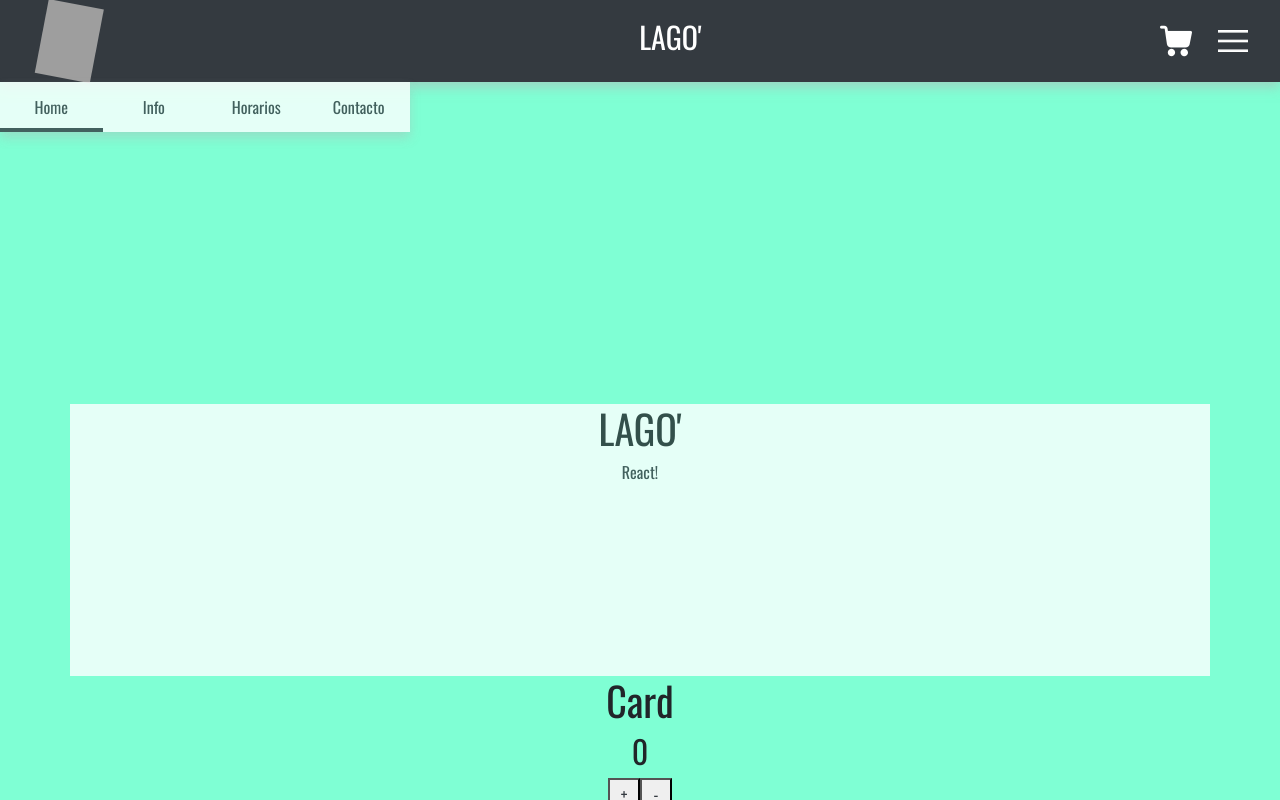
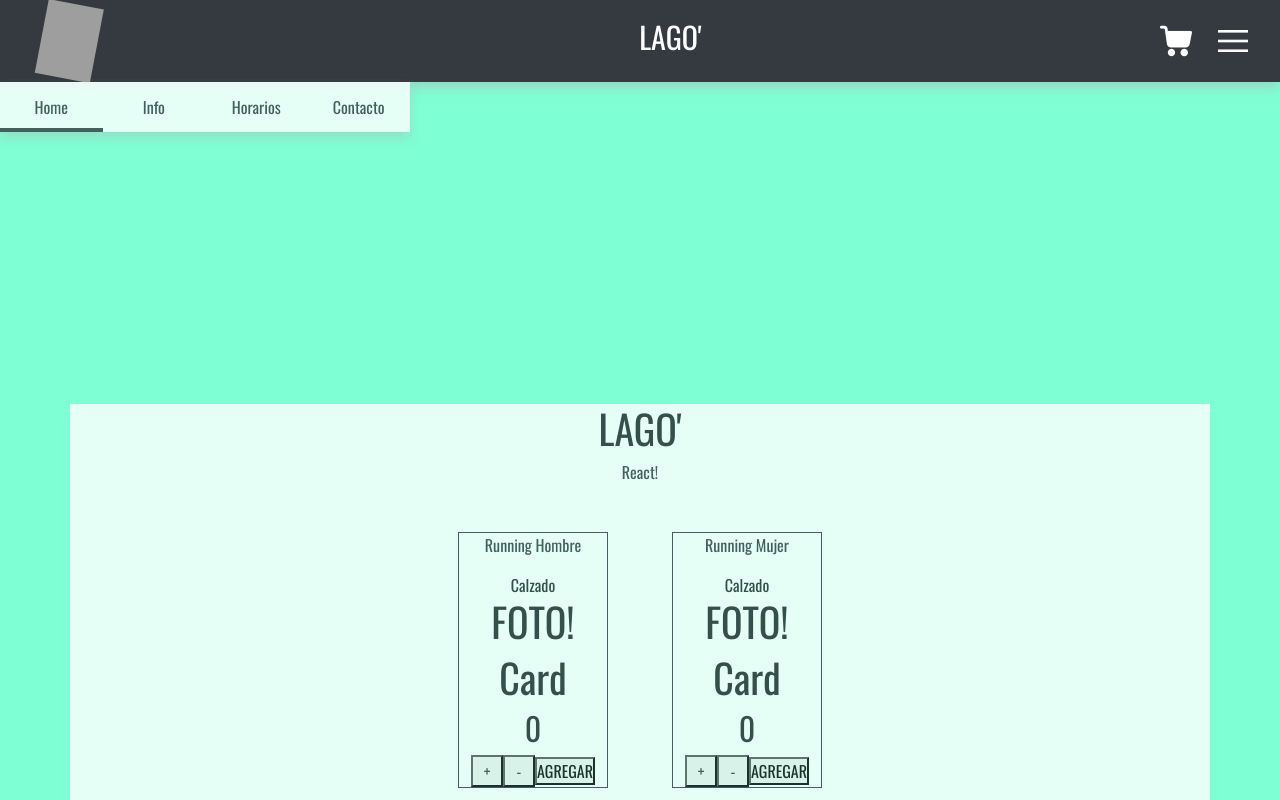
Before and after one commit to Facu-Lagomarsino/lago, a React (Create React App) app: page / in a window 1280 px wide. Shown: the top 800 px of the page. Built offline with nearby package versions, Linux system fonts and the light colour scheme; grey boxes are pictures that could not be loaded.

Commit message:
Entrega 6+

```diff
--- a/src/App.js
+++ b/src/App.js
@@ -3,8 +3,8 @@ import "./App.css";
 import NavBar from "./components/NavBar";
 import Footer from "./components/Footer";
 import ItemListContainer from "./components/ItemListContainer";
-import ItemCount from "./components/ItemCount";
-import ItemList from "./components/ItemList";
+
+
 
 
 function App() {
@@ -18,9 +18,6 @@ function App() {
 
             <main>
                 <ItemListContainer greeting="LAGO'" />
-                <ItemCount count ="1" stock="10" />
-                <ItemList />
-
             </main>
 
             <footer>
--- a/src/components/Item.js
+++ b/src/components/Item.js
@@ -1,11 +1,16 @@
+import ItemCount from "./ItemCount";
+
 function Item({name, description}) {
 
     return(
         <>
+        <div className="cards">
             <p>{description}</p>
             <span>{name}</span>
             <h1>FOTO!</h1>
+            <ItemCount count ="1" stock="10" />
             <button>AGREGAR</button>
+        </div>
         </>
     )
 }
--- a/src/components/ItemListContainer.js
+++ b/src/components/ItemListContainer.js
@@ -1,4 +1,4 @@
-
+import ItemList from "./ItemList";
 
 function ItemListContainer(props) {
   return (
@@ -6,6 +6,7 @@ function ItemListContainer(props) {
         <div id="main" className="container">
           <h1>{props.greeting}</h1>
           <p>React!</p>
+          <ItemList />
         </div>
     </>
     );
--- a/src/css/Style.css
+++ b/src/css/Style.css
@@ -92,7 +92,7 @@ li {
   align-items: center;
   background-color: #fff;
   margin-top: 17rem;
-  height: 17rem;
+  height: 100%;
   opacity: 0.8;
 }
 
@@ -146,8 +146,9 @@ li {
 
 /* CARDS */
 .cards {
-  width: "150px";
-  height: "150px";
-  border: "1px solid #343a40";
-
+  display: inline-block;
+  width: 150px;
+  height: 100%;
+  border: 1px solid #343a40;
+  margin: 2rem;
 }
```
